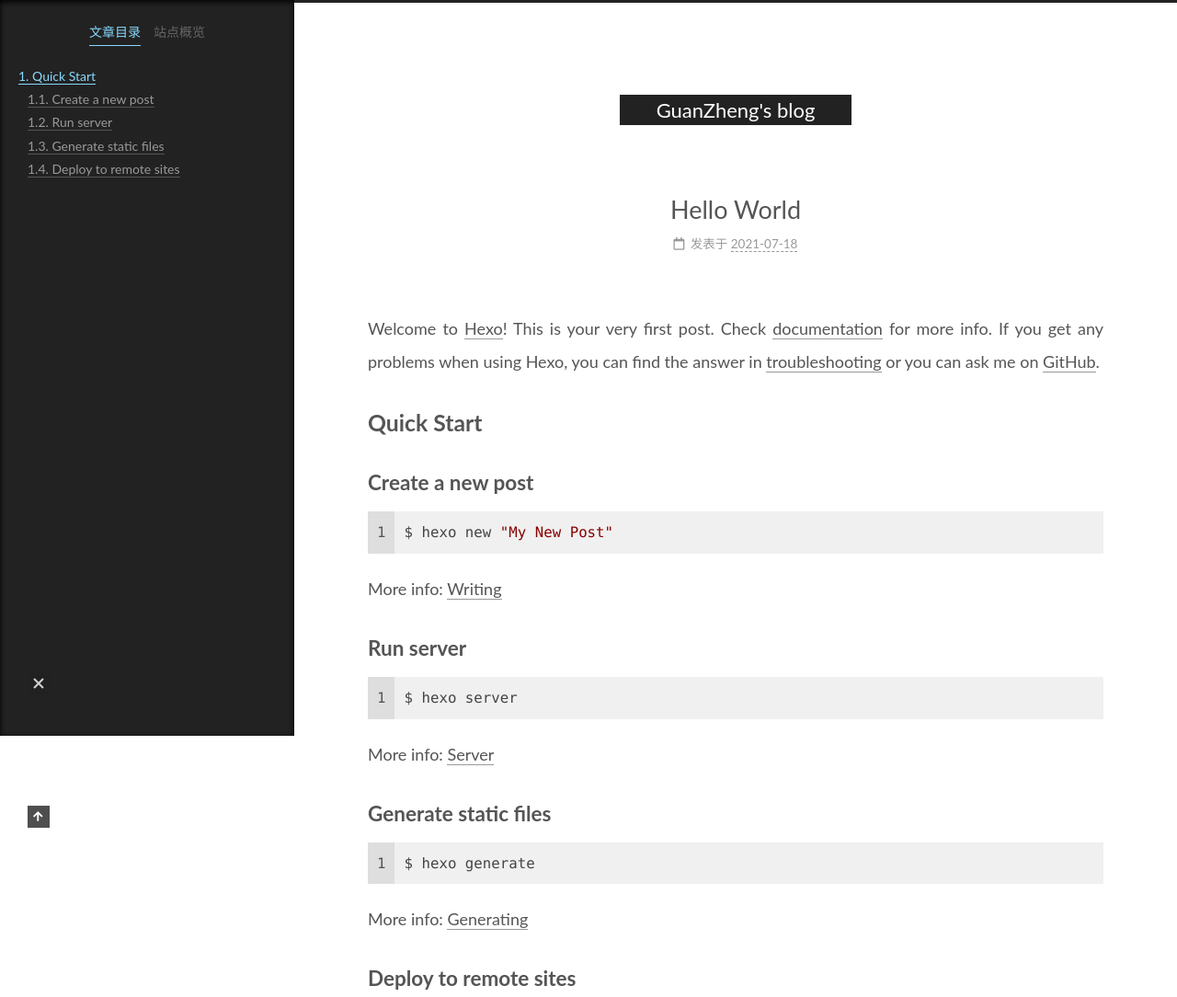
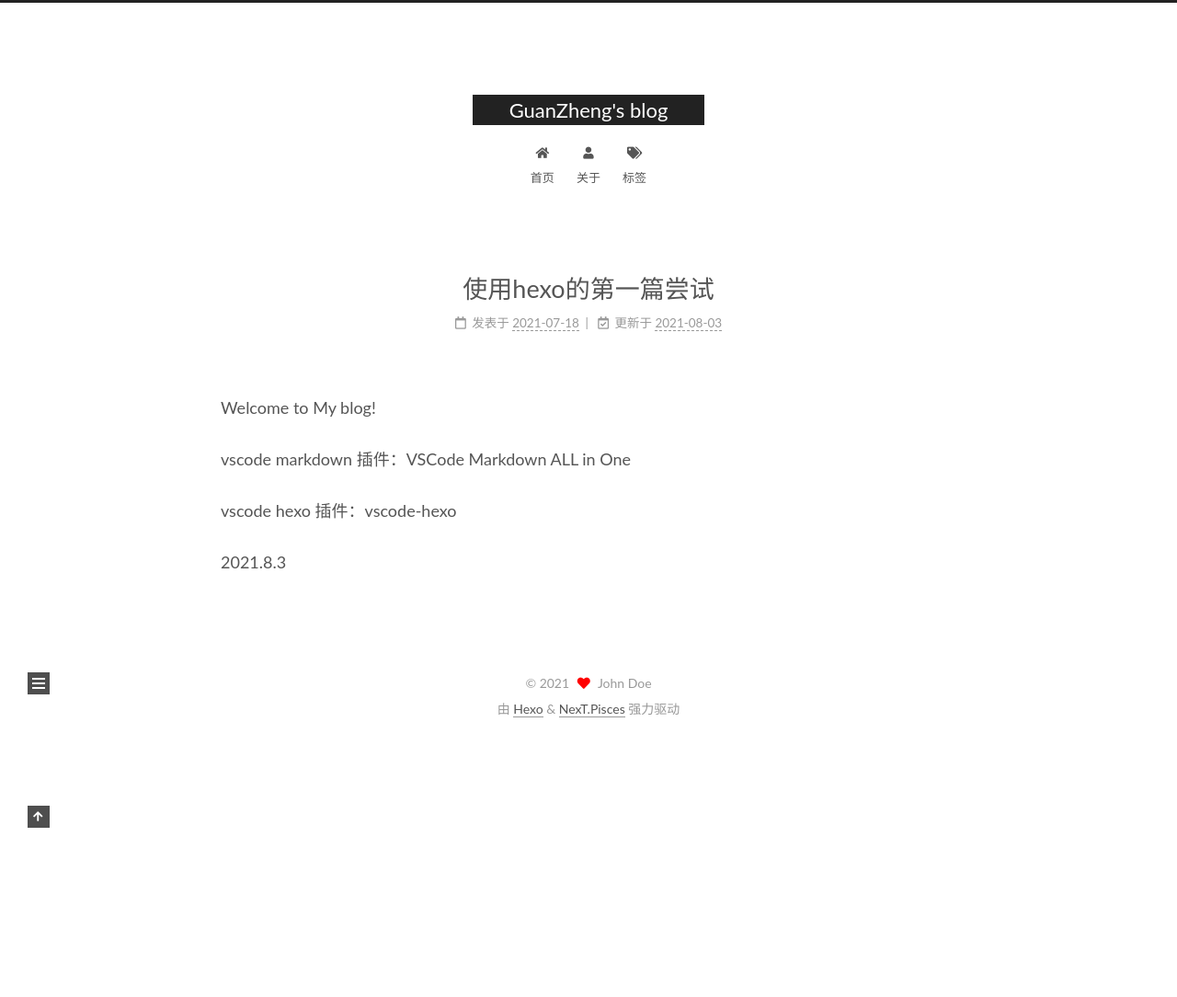
Before and after one commit to Guanzheng123/Guanzheng123.github.io, a plain HTML site: page 2021/07/18/hello-world/index.html in a window 1280 px wide. Shown: the top 1084 px of the page at 92% size. After the commit the page ends 805 px from the top, so only its background shows below. Drawn offline with nearby package versions, Linux system fonts and the light colour scheme.

Commit message:
Site updated: 2021-10-07 10:46:10

```diff
--- a/2021/07/18/hello-world/index.html
+++ b/2021/07/18/hello-world/index.html
@@ -19,16 +19,16 @@
 <link rel="stylesheet" href="https://cdn.jsdelivr.net/npm/@fortawesome/fontawesome-free@5.15.3/css/all.min.css" integrity="sha256-2H3fkXt6FEmrReK448mDVGKb3WW2ZZw35gI7vqHOE4Y=" crossorigin="anonymous">
   <link rel="stylesheet" href="https://cdn.jsdelivr.net/npm/animate.css@3.1.1/animate.min.css" integrity="sha256-PR7ttpcvz8qrF57fur/yAx1qXMFJeJFiA6pSzWi0OIE=" crossorigin="anonymous">
 
-<script class="next-config" data-name="main" type="application/json">{"hostname":"guanzheng123.github.io","root":"/","images":"/images","scheme":"Muse","version":"8.7.0","exturl":false,"sidebar":{"position":"left","display":"post","padding":18,"offset":12},"copycode":false,"bookmark":{"enable":false,"color":"#222","save":"auto"},"fancybox":false,"mediumzoom":false,"lazyload":false,"pangu":false,"comments":{"style":"tabs","active":null,"storage":true,"lazyload":false,"nav":null},"motion":{"enable":true,"async":false,"transition":{"post_block":"fadeIn","post_header":"fadeInDown","post_body":"fadeInDown","coll_header":"fadeInLeft","sidebar":"fadeInUp"}},"prism":false,"i18n":{"placeholder":"搜索...","empty":"没有找到任何搜索结果：${query}","hits_time":"找到 ${hits} 个搜索结果（用时 ${time} 毫秒）","hits":"找到 ${hits} 个搜索结果"}}</script><script src="/js/config.js"></script>
-<meta name="description" content="Welcome to Hexo! This is your very first post. Check documentation for more info. If you get any problems when using Hexo, you can find the answer in troubleshooting or you can ask me on GitHub. Quick">
+<script class="next-config" data-name="main" type="application/json">{"hostname":"guanzheng123.github.io","root":"/","images":"/images","scheme":"Pisces","version":"8.7.0","exturl":false,"sidebar":{"position":"left","display":"post","padding":18,"offset":12},"copycode":false,"bookmark":{"enable":false,"color":"#222","save":"auto"},"fancybox":false,"mediumzoom":false,"lazyload":false,"pangu":false,"comments":{"style":"tabs","active":null,"storage":true,"lazyload":false,"nav":null},"motion":{"enable":true,"async":false,"transition":{"post_block":"fadeIn","post_header":"fadeInDown","post_body":"fadeInDown","coll_header":"fadeInLeft","sidebar":"fadeInUp"}},"prism":false,"i18n":{"placeholder":"搜索...","empty":"没有找到任何搜索结果：${query}","hits_time":"找到 ${hits} 个搜索结果（用时 ${time} 毫秒）","hits":"找到 ${hits} 个搜索结果"}}</script><script src="/js/config.js"></script>
+<meta name="description" content="Welcome to My blog!  vscode markdown 插件：VSCode Markdown ALL in One vscode hexo 插件：vscode-hexo 2021.8.3">
 <meta property="og:type" content="article">
-<meta property="og:title" content="Hello World">
+<meta property="og:title" content="使用hexo的第一篇尝试">
 <meta property="og:url" content="https://guanzheng123.github.io/2021/07/18/hello-world/index.html">
 <meta property="og:site_name" content="GuanZheng&#39;s blog">
-<meta property="og:description" content="Welcome to Hexo! This is your very first post. Check documentation for more info. If you get any problems when using Hexo, you can find the answer in troubleshooting or you can ask me on GitHub. Quick">
+<meta property="og:description" content="Welcome to My blog!  vscode markdown 插件：VSCode Markdown ALL in One vscode hexo 插件：vscode-hexo 2021.8.3">
 <meta property="og:locale" content="zh_CN">
 <meta property="article:published_time" content="2021-07-18T14:41:16.912Z">
-<meta property="article:modified_time" content="2021-07-18T14:41:16.912Z">
+<meta property="article:modified_time" content="2021-08-03T13:47:17.977Z">
 <meta property="article:author" content="John Doe">
 <meta name="twitter:card" content="summary">
 
@@ -37,10 +37,10 @@
 
 
 
-<script class="next-config" data-name="page" type="application/json">{"sidebar":"","isHome":false,"isPost":true,"lang":"zh-CN","comments":true,"permalink":"https://guanzheng123.github.io/2021/07/18/hello-world/","path":"2021/07/18/hello-world/","title":"Hello World"}</script>
+<script class="next-config" data-name="page" type="application/json">{"sidebar":"","isHome":false,"isPost":true,"lang":"zh-CN","comments":true,"permalink":"https://guanzheng123.github.io/2021/07/18/hello-world/","path":"2021/07/18/hello-world/","title":"使用hexo的第一篇尝试"}</script>
 
 <script class="next-config" data-name="calendar" type="application/json">""</script>
-<title>Hello World | GuanZheng's blog</title>
+<title>使用hexo的第一篇尝试 | GuanZheng's blog</title>
 
 
 
@@ -59,6 +59,9 @@
       <div class="header-inner"><div class="site-brand-container">
   <div class="site-nav-toggle">
     <div class="toggle" aria-label="切换导航栏" role="button">
+        <span class="toggle-line"></span>
+        <span class="toggle-line"></span>
+        <span class="toggle-line"></span>
     </div>
   </div>
 
@@ -79,6 +82,13 @@
 
 
 
+<nav class="site-nav">
+  <ul class="main-menu menu">
+        <li class="menu-item menu-item-home"><a href="/" rel="section"><i class="fa fa-home fa-fw"></i>首页</a></li>
+        <li class="menu-item menu-item-about"><a href="/about/" rel="section"><i class="fa fa-user fa-fw"></i>关于</a></li>
+        <li class="menu-item menu-item-tags"><a href="/tags/" rel="section"><i class="fa fa-tags fa-fw"></i>标签</a></li>
+  </ul>
+</nav>
 
 
 
@@ -94,7 +104,7 @@
 
   <aside class="sidebar">
 
-    <div class="sidebar-inner sidebar-nav-active sidebar-toc-active">
+    <div class="sidebar-inner sidebar-overview-active">
       <ul class="sidebar-nav">
         <li class="sidebar-nav-toc">
           文章目录
@@ -107,7 +117,6 @@
       <div class="sidebar-panel-container">
         <!--noindex-->
         <div class="post-toc-wrap sidebar-panel">
-            <div class="post-toc animated"><ol class="nav"><li class="nav-item nav-level-2"><a class="nav-link" href="#Quick-Start"><span class="nav-number">1.</span> <span class="nav-text">Quick Start</span></a><ol class="nav-child"><li class="nav-item nav-level-3"><a class="nav-link" href="#Create-a-new-post"><span class="nav-number">1.1.</span> <span class="nav-text">Create a new post</span></a></li><li class="nav-item nav-level-3"><a class="nav-link" href="#Run-server"><span class="nav-number">1.2.</span> <span class="nav-text">Run server</span></a></li><li class="nav-item nav-level-3"><a class="nav-link" href="#Generate-static-files"><span class="nav-number">1.3.</span> <span class="nav-text">Generate static files</span></a></li><li class="nav-item nav-level-3"><a class="nav-link" href="#Deploy-to-remote-sites"><span class="nav-number">1.4.</span> <span class="nav-text">Deploy to remote sites</span></a></li></ol></li></ol></div>
         </div>
         <!--/noindex-->
 
@@ -175,7 +184,7 @@
     </span>
       <header class="post-header">
         <h1 class="post-title" itemprop="name headline">
-          Hello World
+          使用hexo的第一篇尝试
         </h1>
 
         <div class="post-meta-container">
@@ -188,6 +197,13 @@
 
       <time title="创建时间：2021-07-18 22:41:16" itemprop="dateCreated datePublished" datetime="2021-07-18T22:41:16+08:00">2021-07-18</time>
     </span>
+      <span class="post-meta-item">
+        <span class="post-meta-item-icon">
+          <i class="far fa-calendar-check"></i>
+        </span>
+        <span class="post-meta-item-text">更新于</span>
+        <time title="修改时间：2021-08-03 21:47:17" itemprop="dateModified" datetime="2021-08-03T21:47:17+08:00">2021-08-03</time>
+      </span>
 
 
 </div>
@@ -199,19 +215,10 @@
 
 
     <div class="post-body" itemprop="articleBody">
-        <p>Welcome to <a target="_blank" rel="noopener" href="https://hexo.io/">Hexo</a>! This is your very first post. Check <a target="_blank" rel="noopener" href="https://hexo.io/docs/">documentation</a> for more info. If you get any problems when using Hexo, you can find the answer in <a target="_blank" rel="noopener" href="https://hexo.io/docs/troubleshooting.html">troubleshooting</a> or you can ask me on <a target="_blank" rel="noopener" href="https://github.com/hexojs/hexo/issues">GitHub</a>.</p>
-<h2 id="Quick-Start"><a href="#Quick-Start" class="headerlink" title="Quick Start"></a>Quick Start</h2><h3 id="Create-a-new-post"><a href="#Create-a-new-post" class="headerlink" title="Create a new post"></a>Create a new post</h3><figure class="highlight bash"><table><tr><td class="gutter"><pre><span class="line">1</span><br></pre></td><td class="code"><pre><span class="line">$ hexo new <span class="string">&quot;My New Post&quot;</span></span><br></pre></td></tr></table></figure>
-
-<p>More info: <a target="_blank" rel="noopener" href="https://hexo.io/docs/writing.html">Writing</a></p>
-<h3 id="Run-server"><a href="#Run-server" class="headerlink" title="Run server"></a>Run server</h3><figure class="highlight bash"><table><tr><td class="gutter"><pre><span class="line">1</span><br></pre></td><td class="code"><pre><span class="line">$ hexo server</span><br></pre></td></tr></table></figure>
-
-<p>More info: <a target="_blank" rel="noopener" href="https://hexo.io/docs/server.html">Server</a></p>
-<h3 id="Generate-static-files"><a href="#Generate-static-files" class="headerlink" title="Generate static files"></a>Generate static files</h3><figure class="highlight bash"><table><tr><td class="gutter"><pre><span class="line">1</span><br></pre></td><td class="code"><pre><span class="line">$ hexo generate</span><br></pre></td></tr></table></figure>
-
-<p>More info: <a target="_blank" rel="noopener" href="https://hexo.io/docs/generating.html">Generating</a></p>
-<h3 id="Deploy-to-remote-sites"><a href="#Deploy-to-remote-sites" class="headerlink" title="Deploy to remote sites"></a>Deploy to remote sites</h3><figure class="highlight bash"><table><tr><td class="gutter"><pre><span class="line">1</span><br></pre></td><td class="code"><pre><span class="line">$ hexo deploy</span><br></pre></td></tr></table></figure>
-
-<p>More info: <a target="_blank" rel="noopener" href="https://hexo.io/docs/one-command-deployment.html">Deployment</a></p>
+        <p>Welcome to My blog! </p>
+<p>vscode markdown 插件：VSCode Markdown ALL in One</p>
+<p>vscode hexo 插件：vscode-hexo</p>
+<p>2021.8.3</p>
 
     </div>
 
@@ -247,7 +254,7 @@
   </span>
   <span class="author" itemprop="copyrightHolder">John Doe</span>
 </div>
-  <div class="powered-by">由 <a href="https://hexo.io/" rel="noopener" target="_blank">Hexo</a> & <a href="https://theme-next.js.org/muse/" rel="noopener" target="_blank">NexT.Muse</a> 强力驱动
+  <div class="powered-by">由 <a href="https://hexo.io/" rel="noopener" target="_blank">Hexo</a> & <a href="https://theme-next.js.org/pisces/" rel="noopener" target="_blank">NexT.Pisces</a> 强力驱动
   </div>
 
     </div>
@@ -255,7 +262,7 @@
 
 
   <script src="https://cdn.jsdelivr.net/npm/animejs@3.2.1/lib/anime.min.js" integrity="sha256-XL2inqUJaslATFnHdJOi9GfQ60on8Wx1C2H8DYiN1xY=" crossorigin="anonymous"></script>
-<script src="/js/comments.js"></script><script src="/js/utils.js"></script><script src="/js/motion.js"></script><script src="/js/schemes/muse.js"></script><script src="/js/next-boot.js"></script>
+<script src="/js/comments.js"></script><script src="/js/utils.js"></script><script src="/js/motion.js"></script><script src="/js/next-boot.js"></script>
 
 
 
```
Also changed, not shown: archives/2021/07/index.html (+14 -4 lines), archives/2021/index.html (+14 -4 lines), archives/index.html (+14 -4 lines), index.html (+25 -17 lines).
